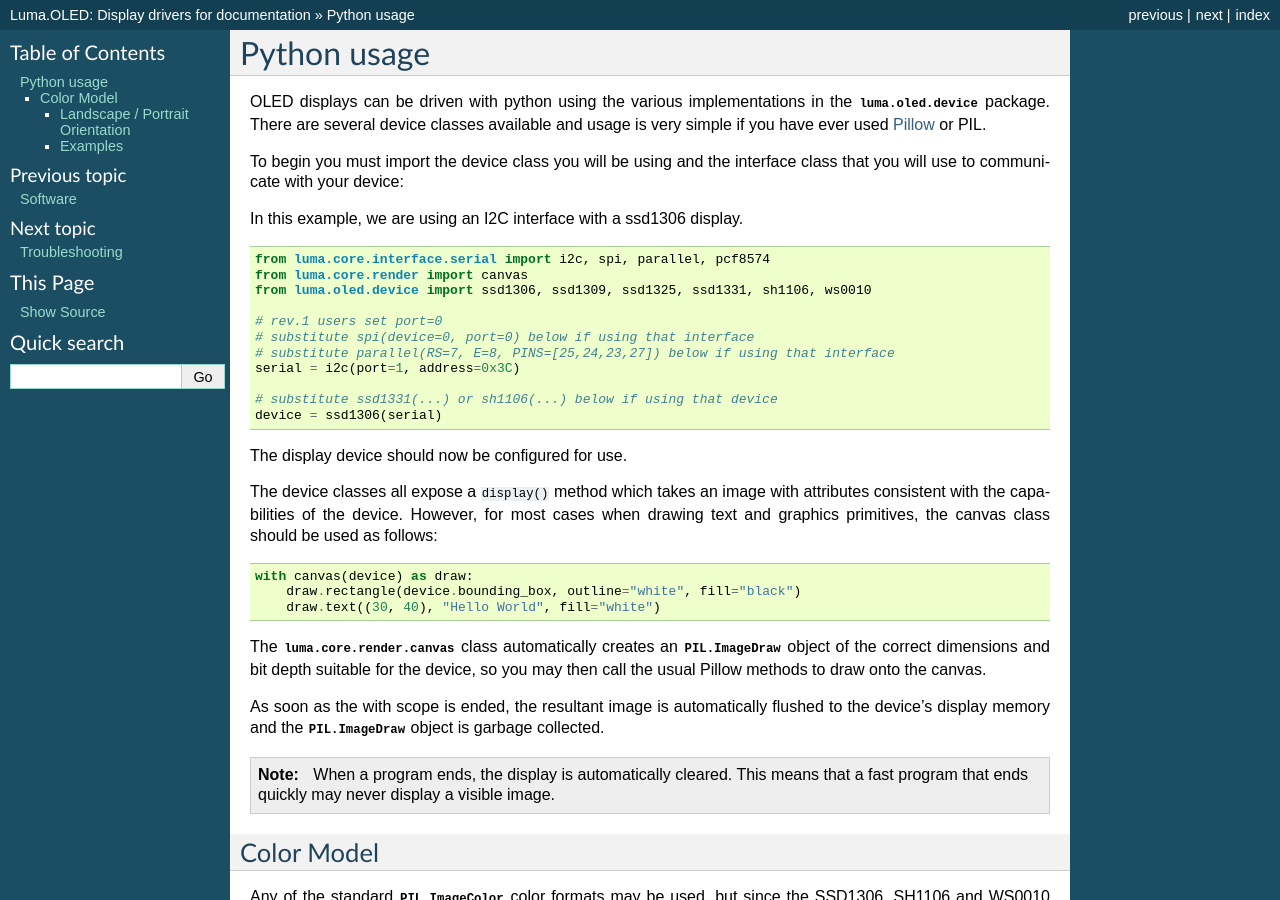
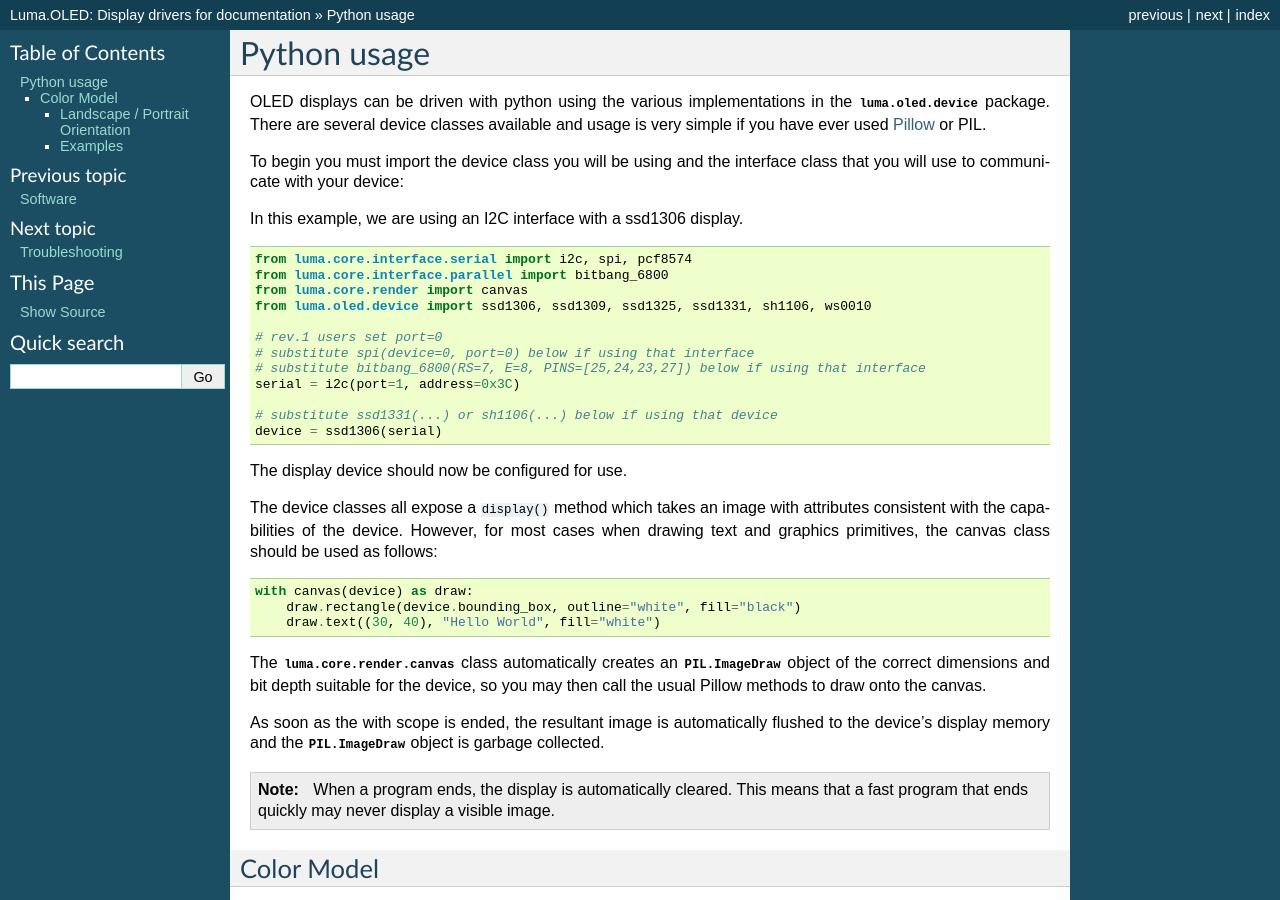
Before and after one commit to rm-hull/luma.oled, a Sphinx documentation site: the page built from doc/python-usage.rst, in a window 1280 px wide and 900 px high. Built offline with Sphinx 7.4.7, drawn with Linux system fonts in a browser that asks for light colours; pages that are not in the unit, such as notebooks, are missing from menus; the version number could not be read and is left out.

Commit message:
Update doc (fixes #301)

```diff
--- a/doc/python-usage.rst
+++ b/doc/python-usage.rst
@@ -12,13 +12,14 @@ In this example, we are using an I2C interface with a ssd1306 display.
 
 .. code:: python
 
-  from luma.core.interface.serial import i2c, spi, parallel, pcf8574
+  from luma.core.interface.serial import i2c, spi, pcf8574
+  from luma.core.interface.parallel import bitbang_6800
   from luma.core.render import canvas
   from luma.oled.device import ssd1306, ssd1309, ssd1325, ssd1331, sh1106, ws0010
 
   # rev.1 users set port=0
   # substitute spi(device=0, port=0) below if using that interface
-  # substitute parallel(RS=7, E=8, PINS=[25,24,23,27]) below if using that interface
+  # substitute bitbang_6800(RS=7, E=8, PINS=[25,24,23,27]) below if using that interface
   serial = i2c(port=1, address=0x3C)
 
   # substitute ssd1331(...) or sh1106(...) below if using that device
```
